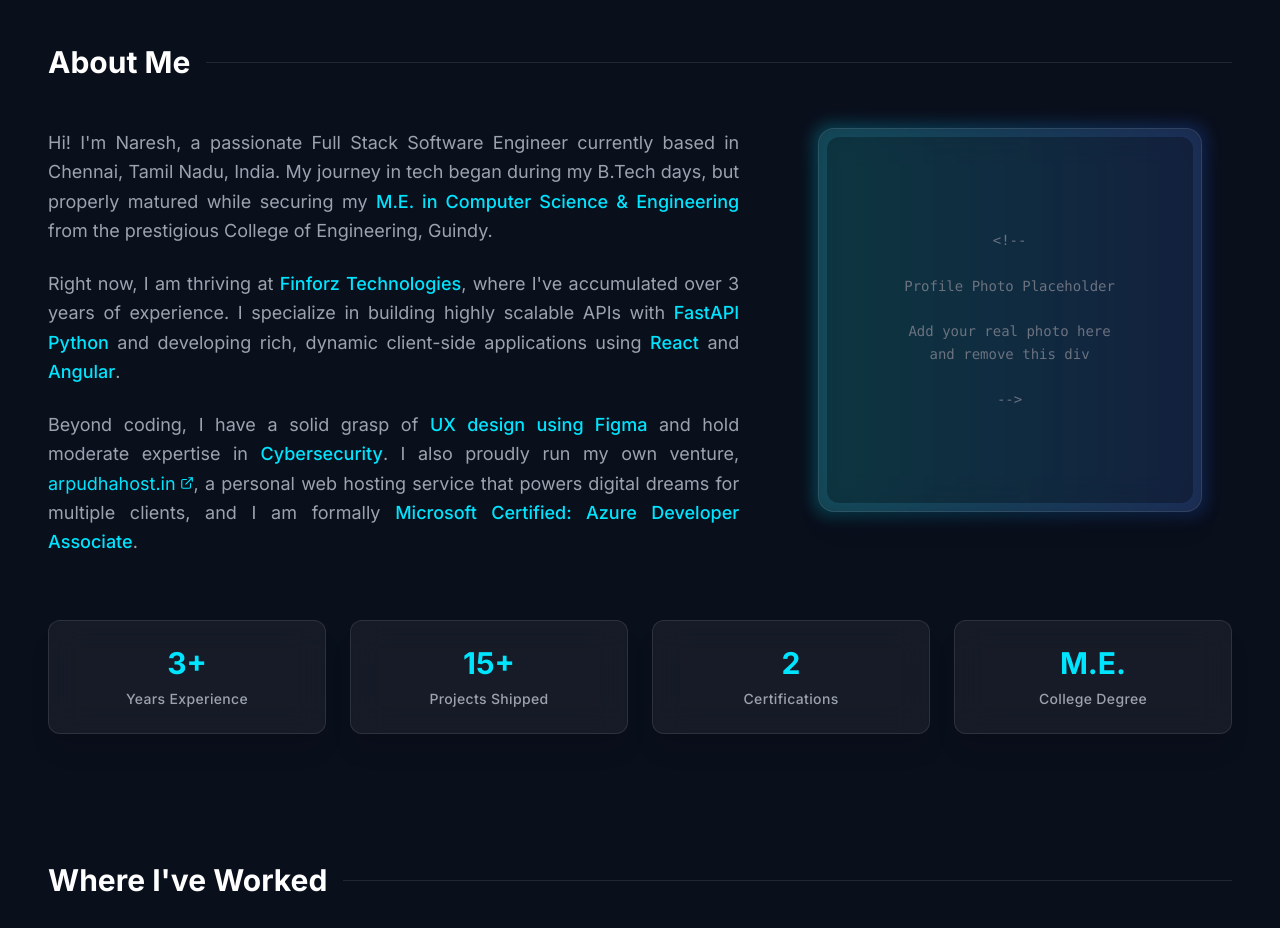
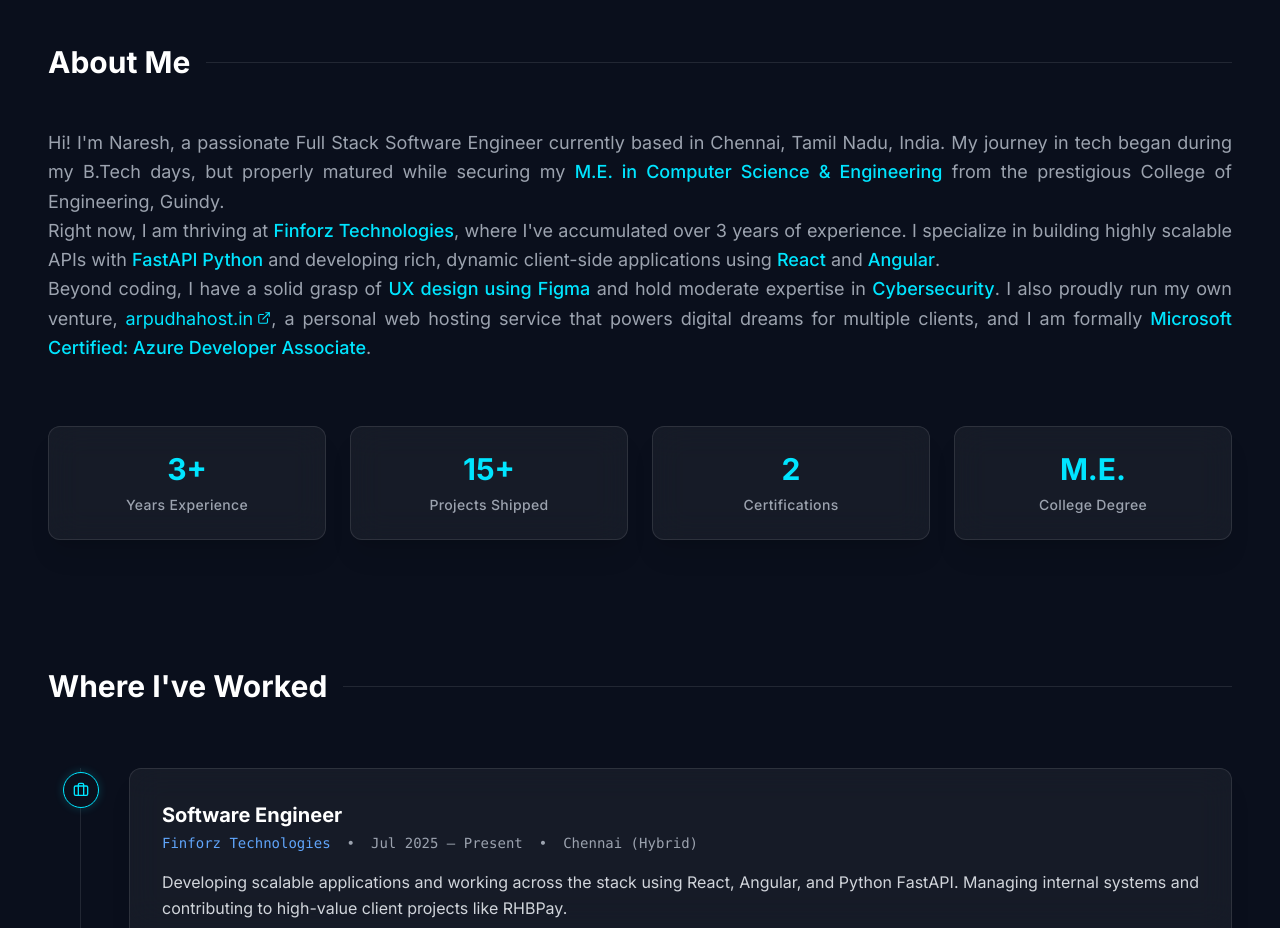
Before and after one commit to arpudhanaresh/naresh-dev, a React (Vite) app in the folder app/: page / in a window 1280 px wide. Shown: the part 900-1828 px from the top of the page. Built offline with nearby package versions, Linux system fonts and the light colour scheme.

Commit message:
removed photo

```diff
--- a/app/src/components/About.tsx
+++ b/app/src/components/About.tsx
@@ -14,8 +14,8 @@
           <div className="h-[1px] bg-white/10 flex-grow" />
         </div>
 
-        <div className="grid grid-cols-1 lg:grid-cols-5 gap-12 items-start">
-          <div className="lg:col-span-3 space-y-6 text-gray-400 text-lg leading-relaxed text-justify">
+        <div className="space-y-6 text-gray-400 text-lg leading-relaxed text-justify">
+          <div>
             <p>
               Hi! I'm Naresh, a passionate Full Stack Software Engineer currently based in Chennai, Tamil Nadu, India.
               My journey in tech began during my B.Tech days, but properly matured while securing my <span className="text-accent font-medium">M.E. in Computer Science & Engineering</span> from the prestigious College of Engineering, Guindy.
@@ -26,20 +26,6 @@
             <p>
               Beyond coding, I have a solid grasp of <span className="text-accent font-medium">UX design using Figma</span> and hold moderate expertise in <span className="text-accent font-medium">Cybersecurity</span>. I also proudly run my own venture, <a href="https://arpudhahost.in" target="_blank" rel="noreferrer" className="text-accent hover:underline inline-flex items-center gap-1">arpudhahost.in <svg xmlns="http://www.w3.org/2000/svg" width="14" height="14" viewBox="0 0 24 24" fill="none" stroke="currentColor" strokeWidth="2" strokeLinecap="round" strokeLinejoin="round"><path d="M18 13v6a2 2 0 0 1-2 2H5a2 2 0 0 1-2-2V8a2 2 0 0 1 2-2h6"></path><polyline points="15 3 21 3 21 9"></polyline><line x1="10" y1="14" x2="21" y2="3"></line></svg></a>, a personal web hosting service that powers digital dreams for multiple clients, and I am formally <span className="text-accent font-medium">Microsoft Certified: Azure Developer Associate</span>.
             </p>
-          </div>
-
-          <div className="lg:col-span-2 relative group w-64 mx-auto md:w-full max-w-sm mt-8 lg:mt-0">
-            <div className="absolute -inset-1 bg-gradient-to-r from-accent to-blue-600 rounded-2xl blur opacity-25 group-hover:opacity-75 transition duration-500" />
-            <div className="relative aspect-square rounded-2xl overflow-hidden glass border-white/20 p-2">
-              <div className="w-full h-full bg-surfaceDark rounded-xl flex items-center justify-center text-gray-500 font-mono text-sm leading-relaxed text-center p-6">
-                &lt;!-- <br/><br/>
-                Profile Photo Placeholder<br/><br/>
-                Add your real photo here <br/>
-                and remove this div<br/>
-                <br/>
-                --&gt;
-              </div>
-            </div>
           </div>
         </div>
 
```
